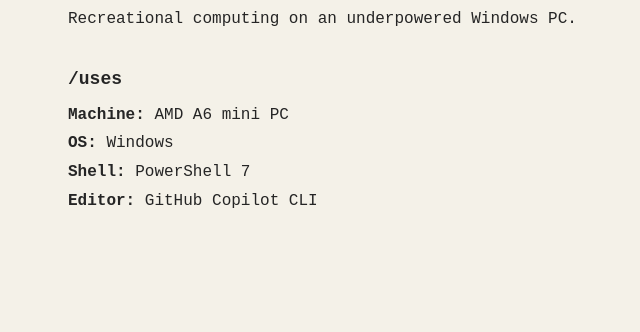
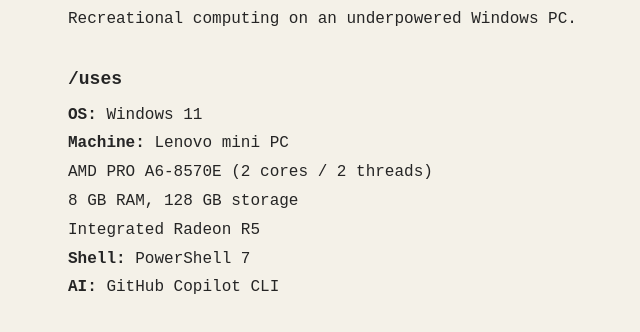
Before and after one commit to loopdsk/loopdsk-site, a plain HTML site: page index.html in a window 1280 px wide. Shown: the part 82-414 px from the top of the page, without its empty margins (262-902 px from the left). Drawn offline with Linux system fonts and the light colour scheme.

Commit message:
Update uses section

```diff
--- a/index.html
+++ b/index.html
@@ -15,16 +15,20 @@
       <section id="uses" aria-labelledby="uses-heading">
         <h2 id="uses-heading">/uses</h2>
         <dl>
+          <dt>OS</dt>
+          <dd>Windows 11</dd>
+
           <dt>Machine</dt>
-          <dd>AMD A6 mini PC</dd>
-
-          <dt>OS</dt>
-          <dd>Windows</dd>
+          <dd>Lenovo mini PC
+            <br>AMD PRO A6-8570E (2 cores / 2 threads)
+            <br>8 GB RAM, 128 GB storage
+            <br>Integrated Radeon R5
+          </dd>
 
           <dt>Shell</dt>
           <dd>PowerShell 7</dd>
 
-          <dt>Editor</dt>
+          <dt>AI</dt>
           <dd>GitHub Copilot CLI</dd>
         </dl>
       </section>
```
